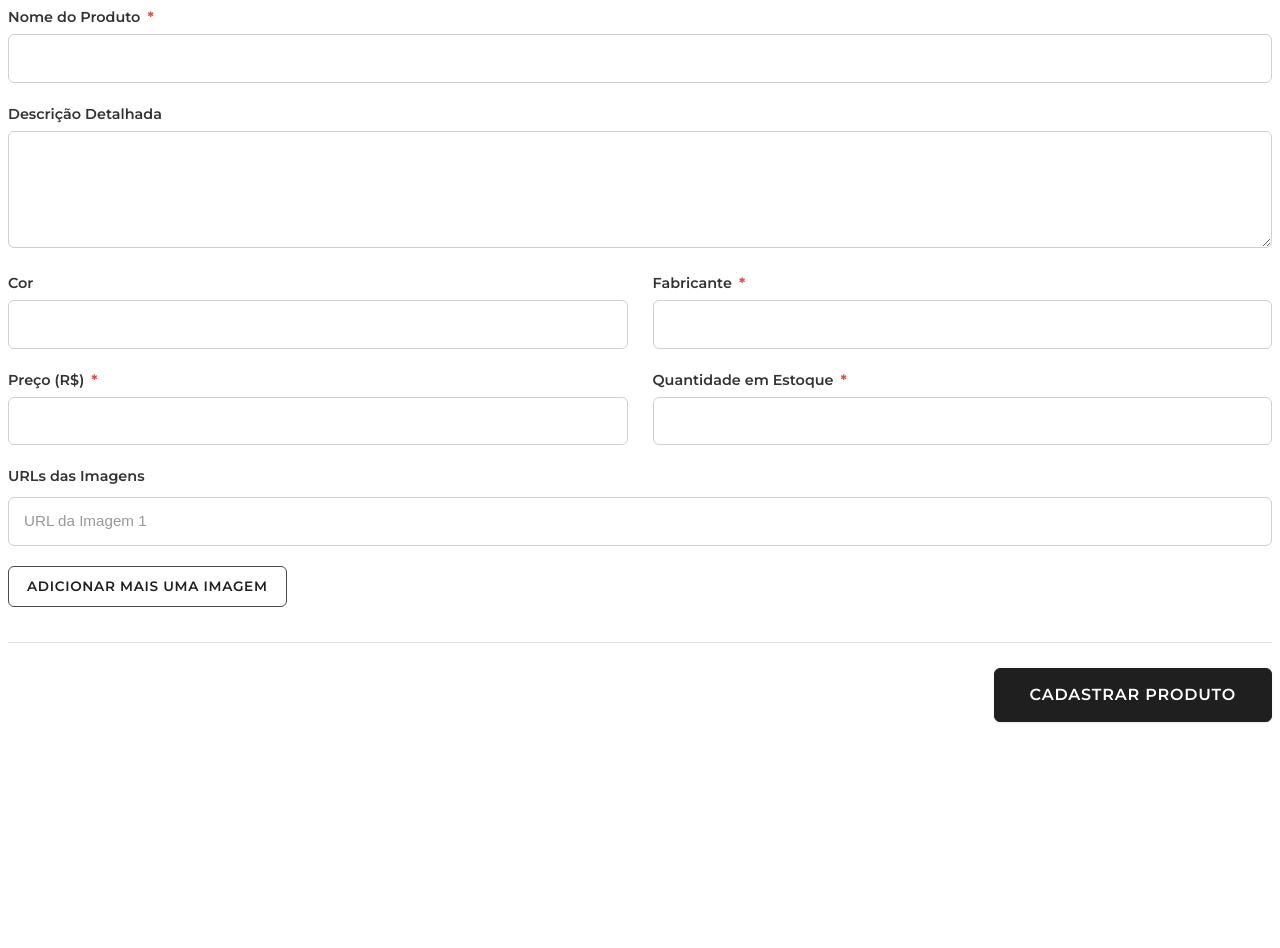
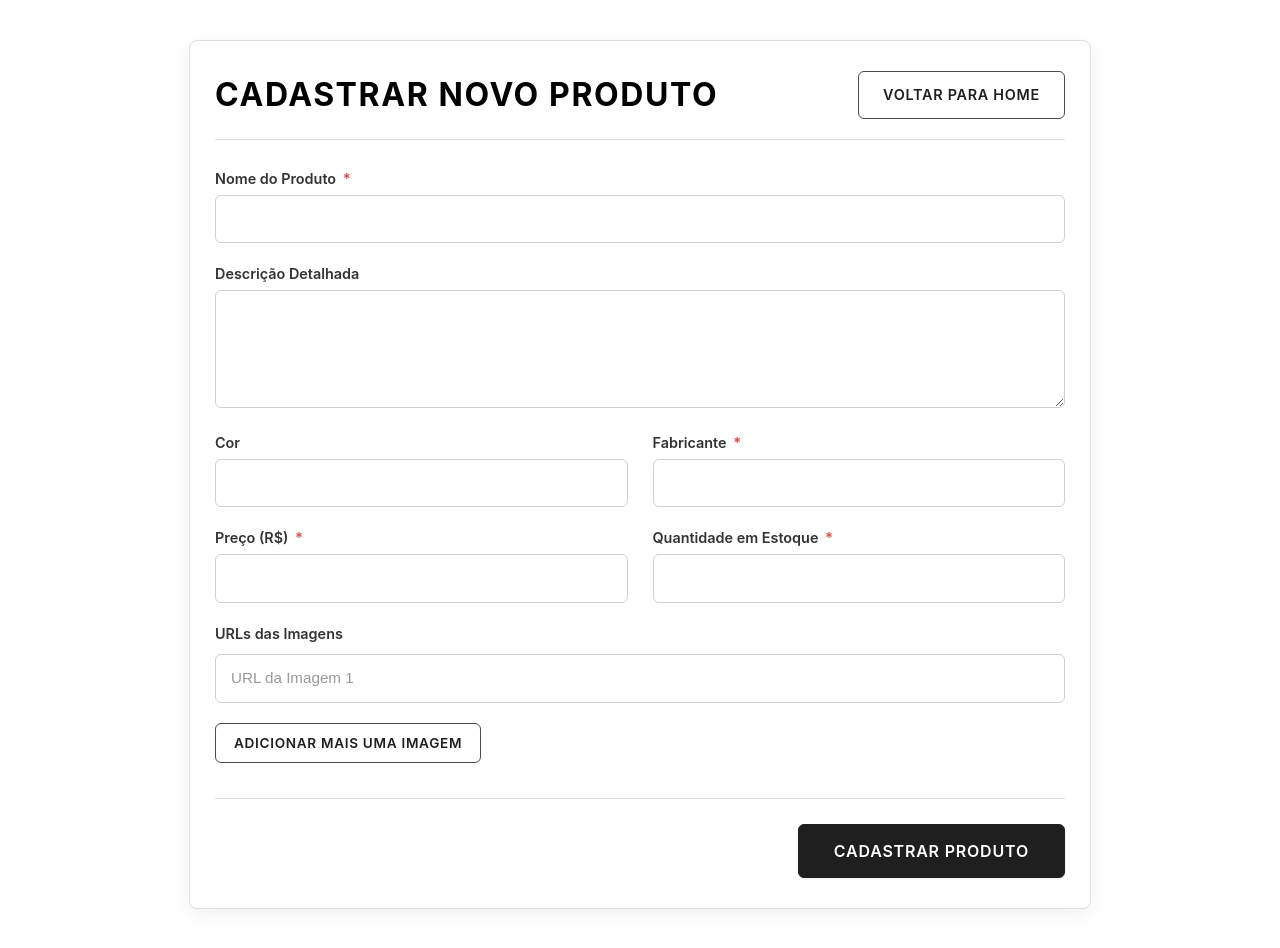
Before and after one commit to AntonyBrito/hackathon-technova, a React (Vite) app in the folder frontend/: page /ProductRegistration in a window 1280 px wide. Before the commit the page ends 800 px from the top, so only its background shows below. Built offline with nearby package versions, Linux system fonts and the light colour scheme.

Commit message:
Metodo post integrado

```diff
--- a/frontend/src/pages/ProductRegistration/index.jsx
+++ b/frontend/src/pages/ProductRegistration/index.jsx
@@ -1,226 +1,40 @@
-import React, { useState, useEffect } from "react";
-import "../../pages/ProductRegistration/Styles/style.css"; // Reutilizando o CSS existente
+import React from "react";
+import { Link, useNavigate } from "react-router-dom";
+import ProductForm from "../../components/ProductForm";
+import { createProduct } from "../../services/productService";
+import "./Styles/style.css";
 
-const ProductForm = ({
-  initialData,
-  onSubmit,
-  submitButtonText,
-  isEditMode = false,
-}) => {
-  const [name, setName] = useState("");
-  const [description, setDescription] = useState("");
-  const [color, setColor] = useState("");
-  const [manufacturer, setManufacturer] = useState("");
-  const [price, setPrice] = useState("");
-  const [quantity, setQuantity] = useState("");
-  const [imageUrls, setImageUrls] = useState([""]);
-  const [id, setId] = useState(null);
+const ProductRegistrationPage = () => {
+  const navigate = useNavigate();
 
-  useEffect(() => {
-    if (initialData) {
-      setId(initialData.id || null);
-      setName(initialData.name || "");
-      setDescription(initialData.description || "");
-      setColor(initialData.color || "");
-      setManufacturer(initialData.manufacturer || "");
-      setPrice(
-        initialData.price !== undefined ? String(initialData.price) : ""
-      );
-      setQuantity(
-        initialData.quantity !== undefined ? String(initialData.quantity) : ""
-      );
-      setImageUrls(
-        initialData.imageUrls && initialData.imageUrls.length > 0
-          ? [...initialData.imageUrls]
-          : [""]
-      );
-    } else {
-      setId(null);
-      setName("");
-      setDescription("");
-      setColor("");
-      setManufacturer("");
-      setPrice("");
-      setQuantity("");
-      setImageUrls([""]);
+  const handleRegisterProduct = async (productData) => {
+    try {
+      const newProduct = await createProduct(productData);
+      alert(`Produto "${newProduct.name}" cadastrado com sucesso!`);
+      navigate("/"); // Redireciona para a home após o sucesso
+    } catch (error) {
+      console.error("Erro ao cadastrar produto:", error);
+      alert(`Falha ao cadastrar o produto: ${error.message}`);
     }
-  }, [initialData]);
-
-  const handleImageChange = (index, value) => {
-    const newImageUrls = [...imageUrls];
-    newImageUrls[index] = value;
-    setImageUrls(newImageUrls);
-  };
-
-  const handleAddImageField = () => {
-    setImageUrls([...imageUrls, ""]);
-  };
-
-  const handleRemoveImageField = (index) => {
-    const newImageUrls = imageUrls.filter((_, i) => i !== index);
-    setImageUrls(newImageUrls.length > 0 ? newImageUrls : [""]);
-  };
-
-  const handleSubmitForm = (event) => {
-    event.preventDefault();
-    if (!name || !manufacturer || !price || !quantity) {
-      alert(
-        "Por favor, preencha os campos obrigatórios: Nome, Fabricante, Preço e Quantidade."
-      );
-      return;
-    }
-
-    const productData = {
-      name,
-      description,
-      color,
-      manufacturer,
-      price: parseFloat(price),
-      quantity: parseInt(quantity, 10),
-      imageUrls: imageUrls.filter((img) => img && img.trim() !== ""),
-    };
-
-    if (isEditMode && id) {
-      productData.id = id;
-    }
-
-    onSubmit(productData);
   };
 
   return (
-    <form onSubmit={handleSubmitForm} className="product-form-mono">
-      {isEditMode && id && (
-        <div className="form-group-mono">
-          <label>ID do Produto (Não editável)</label>
-          <input
-            type="text"
-            value={id}
-            readOnly
-            disabled
-            style={{ backgroundColor: "#f0f0f0", cursor: "not-allowed" }}
-          />
-        </div>
-      )}
-
-      <div className="form-group-mono">
-        <label htmlFor="form-name">
-          Nome do Produto <span className="required-star">*</span>
-        </label>
-        <input
-          type="text"
-          id="form-name"
-          value={name}
-          onChange={(e) => setName(e.target.value)}
-          required
-        />
+    <div className="product-registration-page-mono">
+      <div className="registration-header-mono">
+        <h2>Cadastrar Novo Produto</h2>
+        <Link
+          to="/"
+          className="button-mono secondary-button-mono cancel-button-mono"
+        >
+          Voltar para Home
+        </Link>
       </div>
-
-      <div className="form-group-mono">
-        <label htmlFor="form-description">Descrição Detalhada</label>
-        <textarea
-          id="form-description"
-          value={description}
-          onChange={(e) => setDescription(e.target.value)}
-          rows="4"
-        />
-      </div>
-
-      <div className="form-row-mono">
-        <div className="form-group-mono">
-          <label htmlFor="form-color">Cor</label>
-          <input
-            type="text"
-            id="form-color"
-            value={color}
-            onChange={(e) => setColor(e.target.value)}
-          />
-        </div>
-        <div className="form-group-mono">
-          <label htmlFor="form-manufacturer">
-            Fabricante <span className="required-star">*</span>
-          </label>
-          <input
-            type="text"
-            id="form-manufacturer"
-            value={manufacturer}
-            onChange={(e) => setManufacturer(e.target.value)}
-            required
-          />
-        </div>
-      </div>
-
-      <div className="form-row-mono">
-        <div className="form-group-mono">
-          <label htmlFor="form-price">
-            Preço (R$) <span className="required-star">*</span>
-          </label>
-          <input
-            type="number"
-            id="form-price"
-            value={price}
-            onChange={(e) => setPrice(e.target.value)}
-            step="0.01"
-            min="0"
-            required
-          />
-        </div>
-        <div className="form-group-mono">
-          <label htmlFor="form-quantity">
-            Quantidade em Estoque <span className="required-star">*</span>
-          </label>
-          <input
-            type="number"
-            id="form-quantity"
-            value={quantity}
-            onChange={(e) => setQuantity(e.target.value)}
-            min="0"
-            required
-          />
-        </div>
-      </div>
-
-      <div className="form-group-mono image-urls-group-mono">
-        <label>URLs das Imagens</label>
-        {imageUrls.map((imgUrl, index) => (
-          <div key={index} className="image-url-field-mono">
-            <input
-              type="url"
-              placeholder={`URL da Imagem ${index + 1}`}
-              value={imgUrl}
-              onChange={(e) => handleImageChange(index, e.target.value)}
-            />
-            {(imageUrls.length > 1 ||
-              (imageUrls.length === 1 && imageUrls[0] !== "")) && (
-              <button
-                type="button"
-                onClick={() => handleRemoveImageField(index)}
-                className="button-mono remove-image-button-mono"
-              >
-                Remover
-              </button>
-            )}
-          </div>
-        ))}
-        <button
-          type="button"
-          onClick={handleAddImageField}
-          className="button-mono secondary-button-mono add-image-button-mono"
-        >
-          Adicionar mais uma imagem
-        </button>
-      </div>
-
-      <div className="form-actions-mono">
-        <button
-          type="submit"
-          className="button-mono primary-button-mono submit-product-button-mono"
-        >
-          {submitButtonText ||
-            (isEditMode ? "Salvar Alterações" : "Cadastrar Produto")}
-        </button>
-      </div>
-    </form>
+      <ProductForm
+        onSubmit={handleRegisterProduct}
+        submitButtonText="Cadastrar Produto"
+      />
+    </div>
   );
 };
 
-export default ProductForm;
+export default ProductRegistrationPage;
```
